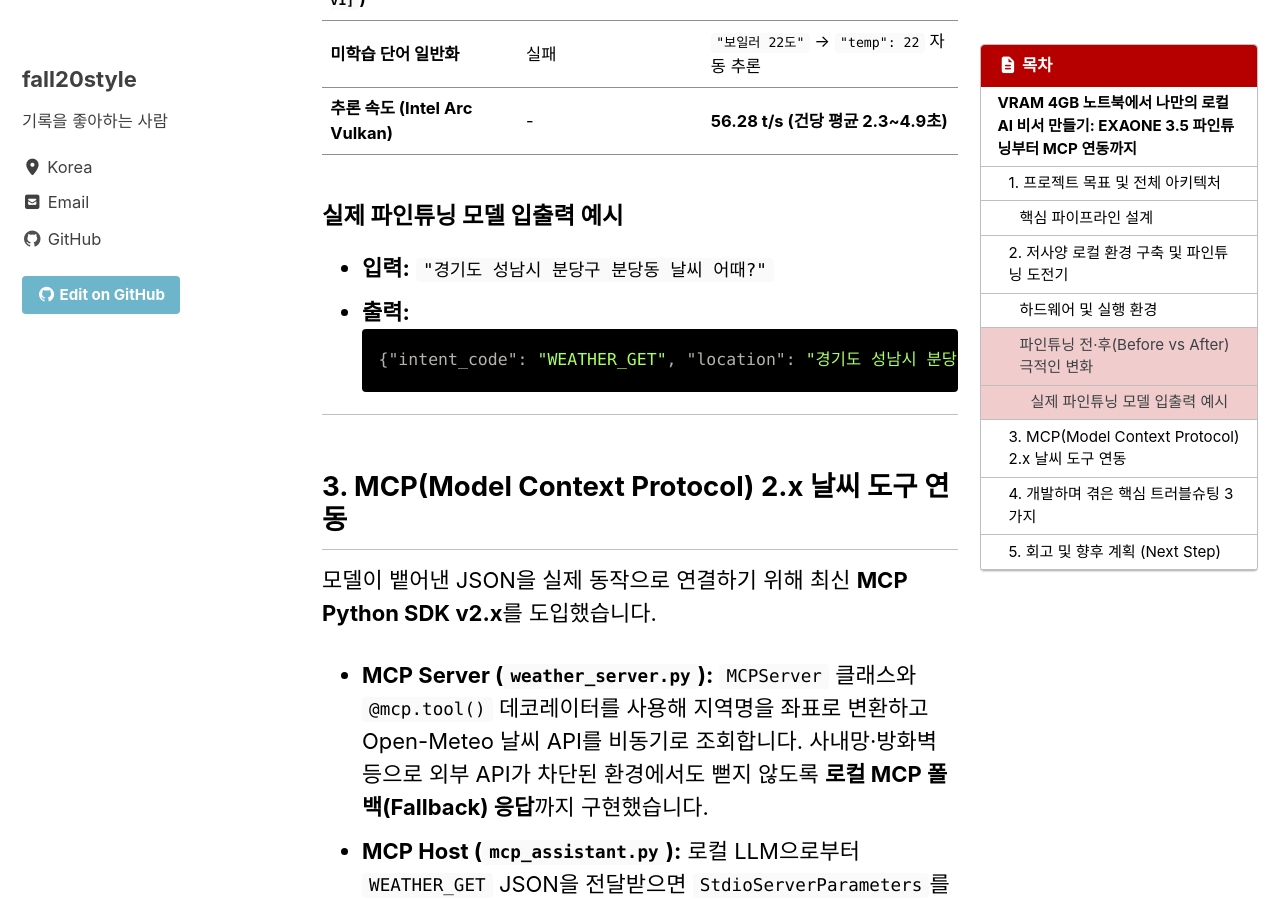
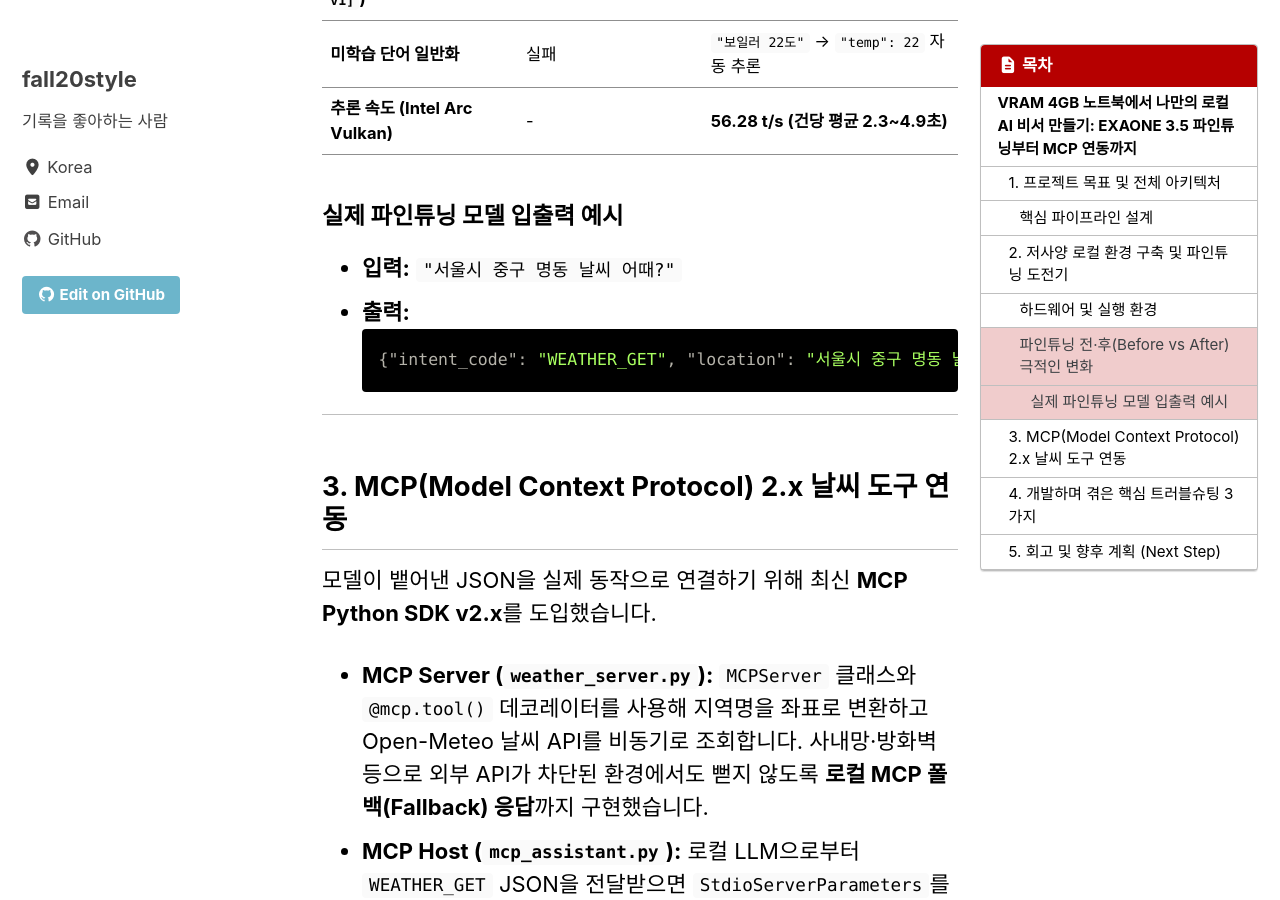
Before and after one commit to fall20style/fall20style.github.io, a Jekyll site: the page built from _posts/2026-11-14-my-muse-local.md, in a window 1280 px wide and 900 px high, scrolled down 2557 px. Built offline with Jekyll 4.4.1, drawn with Linux system fonts in a browser that asks for light colours; cached includes are drawn as plain includes.

Commit message:
Update 2026-11-14-my-muse-local.md

````diff
--- a/_posts/2026-11-14-my-muse-local.md
+++ b/_posts/2026-11-14-my-muse-local.md
@@ -67,10 +67,10 @@ flowchart LR
 | **추론 속도 (Intel Arc Vulkan)** | - | **56.28 t/s (건당 평균 2.3~4.9초)** |
 
 #### 실제 파인튜닝 모델 입출력 예시
-* **입력:** `"경기도 성남시 분당구 분당동 날씨 어때?"`
+* **입력:** `"서울시 중구 명동 날씨 어때?"`
 * **출력:**
   ```json
-  {"intent_code": "WEATHER_GET", "location": "경기도 성남시 분당구 분당동"} [비서모드-v1]
+  {"intent_code": "WEATHER_GET", "location": "서울시 중구 명동 날씨 어때"} [비서모드-v1]
   ```
 
 ---
````
